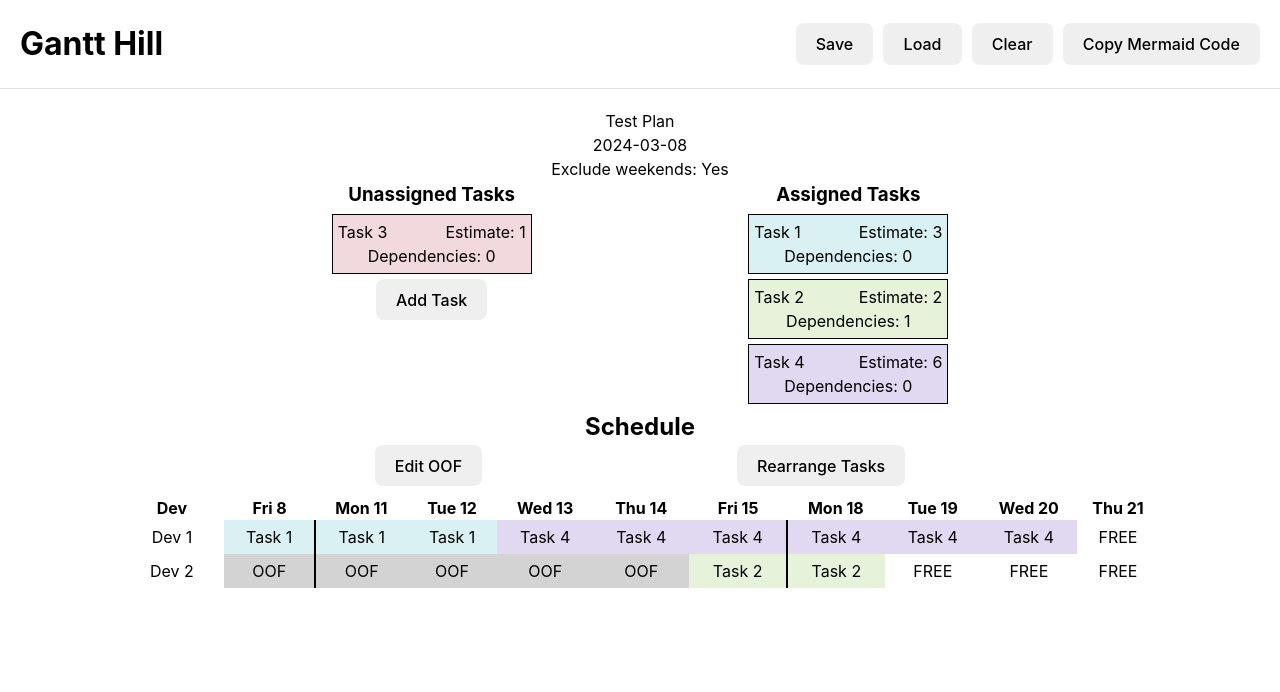
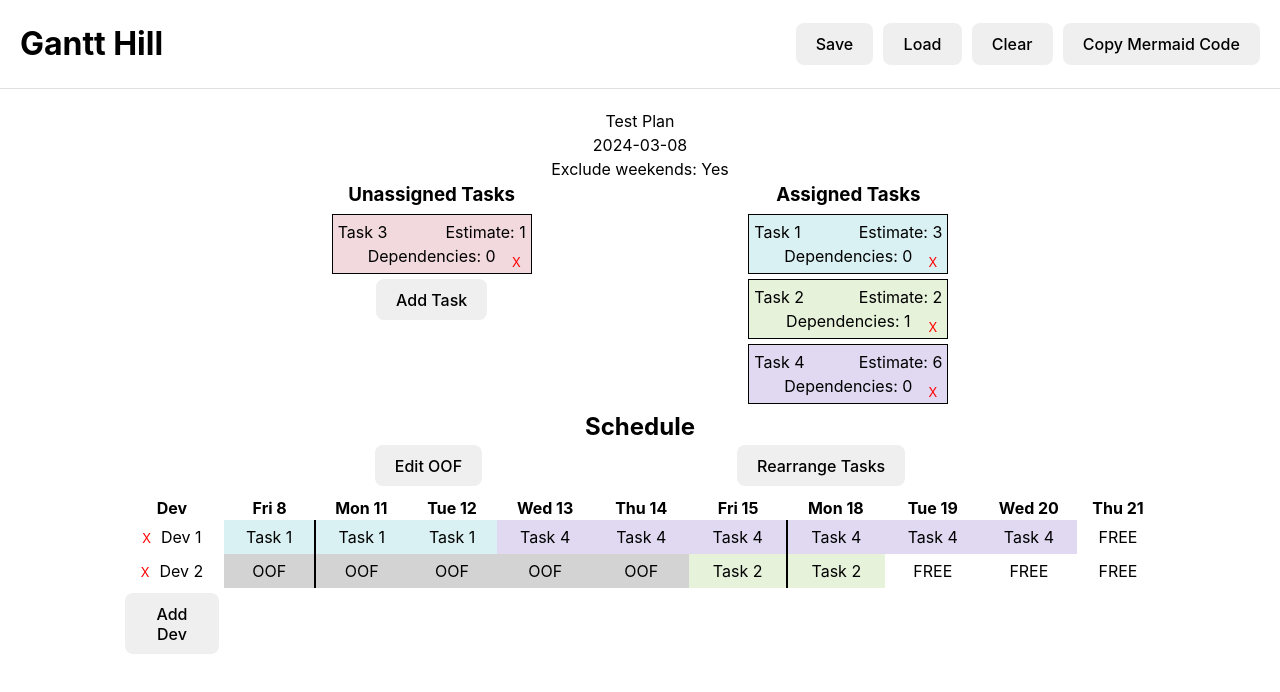
Before and after one commit to butaud/gantt-hill, a React (Vite) app: page / in a window 1280 px wide. Shown: the top 692 px of the page. Built offline with nearby package versions, Linux system fonts and the light colour scheme.

Commit message:
added delete functionality

```diff
--- a/src/model/task.ts
+++ b/src/model/task.ts
@@ -25,6 +25,17 @@ export class TaskStore {
     this.tasks.splice(toIndex, 0, task);
   }
   deleteTask(task: Task) {
+    // first remove the task from any dependencies
+    for (const otherTask of this.tasks) {
+      otherTask.removeDependency(task);
+    }
+
+    // then, remove the task from any devs
+    for (const dev of this.devStore.getDevs()) {
+      dev.removeTask(task);
+    }
+
+    // finally, remove the task from the task store
     this.tasks = this.tasks.filter((t) => t !== task);
   }
   getTask(id: number) {
--- /dev/null
+++ b/src/ui/DeleteButton.css
@@ -0,0 +1,14 @@
+a.delete {
+  color: red;
+  cursor: pointer;
+  font-size: 0.8em;
+  margin-right: 10px;
+  text-decoration: none;
+  line-height: 0.8em;
+  height: 0.8em;
+}
+
+a.delete:hover {
+  color: darkred;
+  text-decoration: underline;
+}
--- /dev/null
+++ b/src/ui/DeleteButton.tsx
@@ -0,0 +1,11 @@
+import { FC } from "react";
+
+import "./DeleteButton.css";
+
+export const DeleteButton: FC<{ onClick: () => void }> = ({ onClick }) => {
+  return (
+    <a className="delete" onClick={onClick} title="Delete">
+      X
+    </a>
+  );
+};
--- a/src/ui/DevRow.tsx
+++ b/src/ui/DevRow.tsx
@@ -8,6 +8,7 @@ import { TaskRearrangeDevRow } from "./Rearrange";
 
 import "./DevRow.css";
 import { usePlanStore } from "../context/PlanStoreContext";
+import { DeleteButton } from "./DeleteButton";
 
 export const DevRow: FC<{
   dev: Dev;
@@ -23,6 +24,7 @@ export const DevRow: FC<{
     return (
       <tr>
         <td className="devName">
+          <DeleteButton onClick={() => dev.delete()} />
           <EditableValue value={dev.name} onChange={setDevName} />
         </td>
         {dev.schedule.map((devDay, index) => {
--- a/src/ui/ScheduleSection.tsx
+++ b/src/ui/ScheduleSection.tsx
@@ -1,6 +1,6 @@
 import { DateTime } from "luxon";
 import { observer } from "mobx-react-lite";
-import { FC } from "react";
+import { FC, useState } from "react";
 import { useDevStore } from "../context/DevStoreContext";
 import { DevRow } from "./DevRow";
 import { useStateStore } from "../context/StateStoreContext";
@@ -77,6 +77,7 @@ export const ScheduleSection: FC = observer(() => {
           {devs.map((dev) => (
             <DevRow key={dev.id} dev={dev} />
           ))}
+          {!stateStore.isRearrangingTasks && <AddDevRow />}
         </tbody>
       </table>
     </div>
@@ -86,3 +87,41 @@ export const ScheduleSection: FC = observer(() => {
 const DayHeader: FC<{ day: DateTime }> = ({ day }) => {
   return <th>{day.toFormat("EEE d")}</th>;
 };
+
+const AddDevRow: FC = observer(() => {
+  const devStore = useDevStore();
+  const [name, setName] = useState("");
+  const [adding, setAdding] = useState(false);
+
+  const addDev = () => {
+    devStore.addDev({ name });
+    setName("");
+    setAdding(false);
+  };
+
+  const cancel = () => {
+    setName("");
+    setAdding(false);
+  };
+
+  return (
+    <tr>
+      {!adding && (
+        <td>
+          <button onClick={() => setAdding(true)}>Add Dev</button>
+        </td>
+      )}
+      {adding && (
+        <td>
+          <input
+            type="text"
+            value={name}
+            onChange={(e) => setName(e.target.value)}
+          />
+          <button onClick={addDev}>Save</button>
+          <button onClick={cancel}>Cancel</button>
+        </td>
+      )}
+    </tr>
+  );
+});
--- a/src/ui/TaskNode.css
+++ b/src/ui/TaskNode.css
@@ -3,6 +3,7 @@
   border: 1px solid black;
   padding: 5px;
   margin: 5px;
+  position: relative;
 }
 
 .task-node .controls {
@@ -20,3 +21,9 @@ ul.dependencies {
   list-style-type: none;
   padding: 0;
 }
+
+.deleteButtonContainer {
+  position: absolute;
+  bottom: 0;
+  right: 0;
+}
--- a/src/ui/TaskNode.tsx
+++ b/src/ui/TaskNode.tsx
@@ -5,6 +5,7 @@ import { observer } from "mobx-react-lite";
 import { EditableValue, ICustomEditorProps } from "./EditableValue";
 
 import "./TaskNode.css";
+import { DeleteButton } from "./DeleteButton";
 
 export type ITaskNodeProps = {
   task: Task;
@@ -37,6 +38,9 @@ export const TaskNode: FC<ITaskNodeProps> = observer(({ task }) => {
         backgroundColor: task.color,
       }}
     >
+      <div className="deleteButtonContainer">
+        <DeleteButton onClick={() => task.delete()} />
+      </div>
       <div
         style={{
           display: "flex",
```
